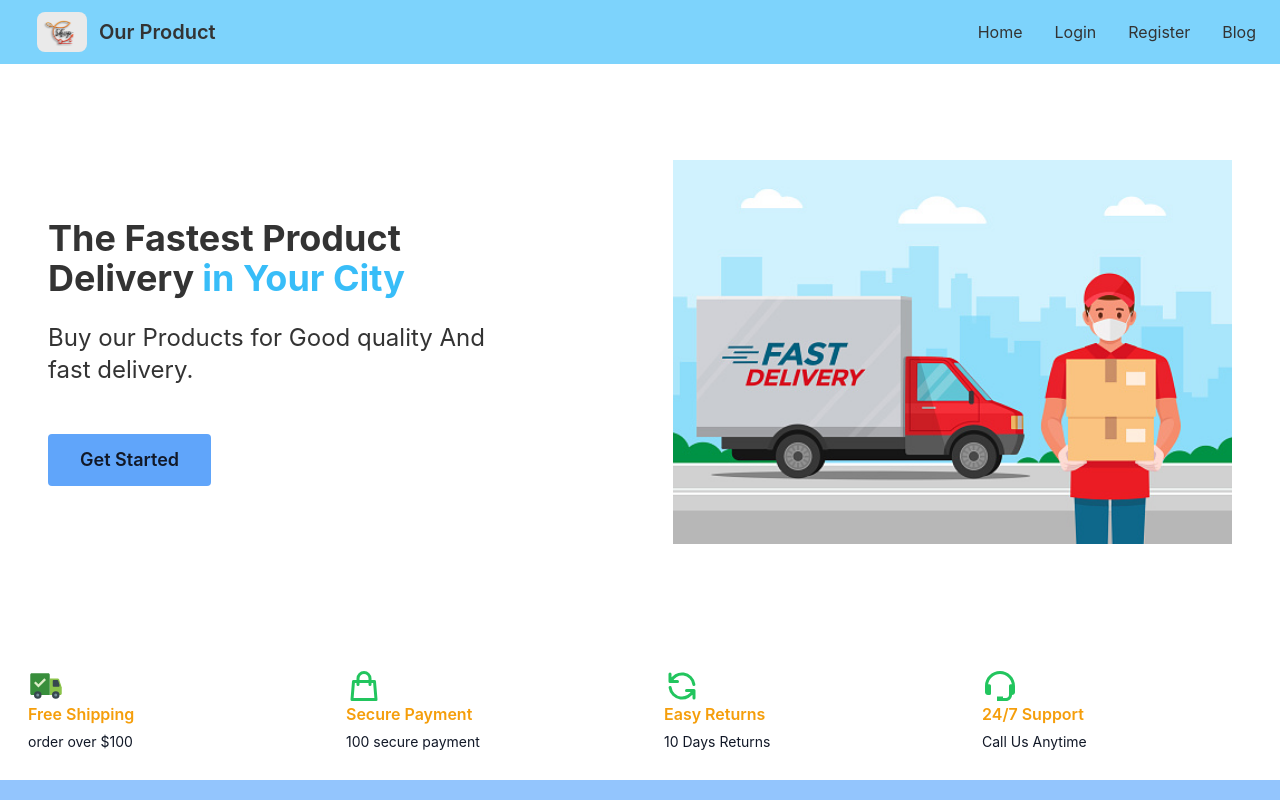
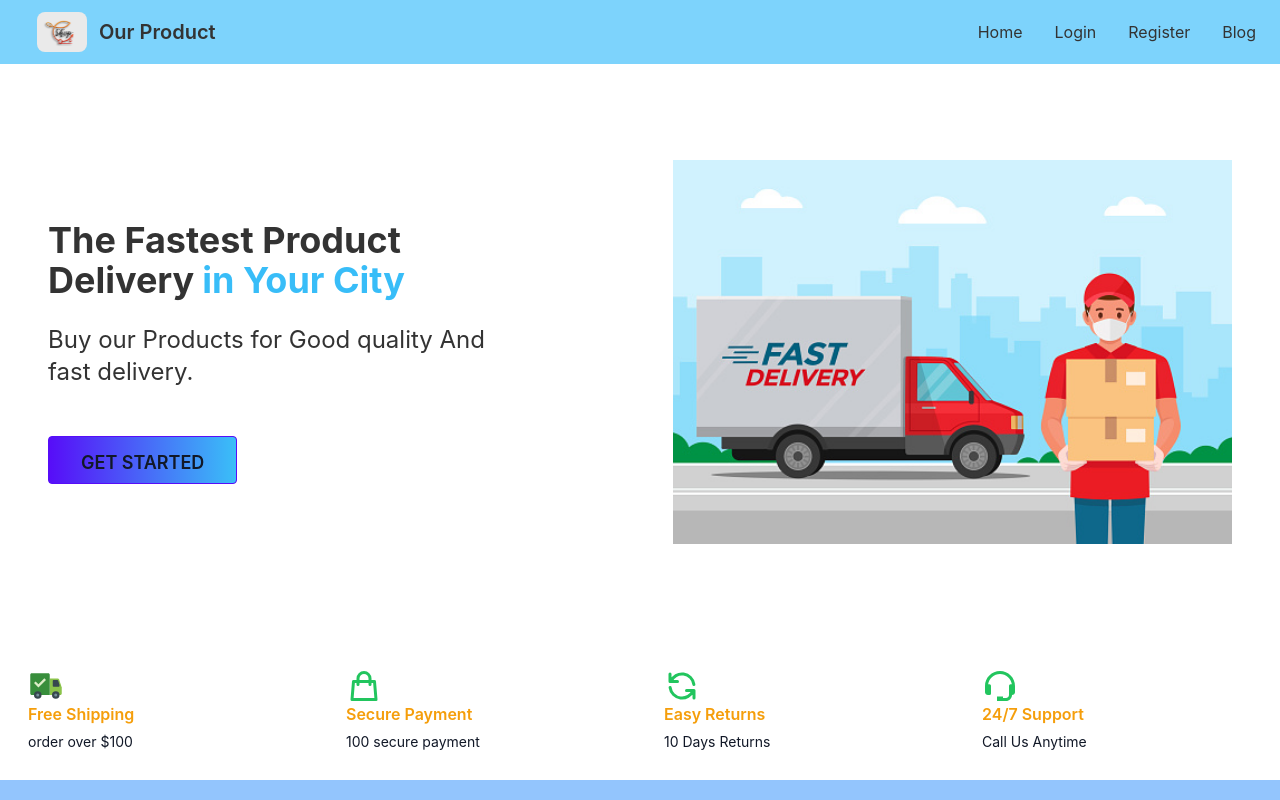
Before and after one commit to anisa6121/resale-product-website, a React (Create React App) app: page / in a window 1280 px wide. Shown: the top 800 px of the page. Built offline with nearby package versions, Linux system fonts and the light colour scheme; no server answers.

Commit message:
primary-button-add

```diff
--- a/src/Pages/Home/Banner/Banner.js
+++ b/src/Pages/Home/Banner/Banner.js
@@ -3,6 +3,7 @@ import { Link } from 'react-router-dom';
 
 
 import hero from '../../../assets/hero.png'
+import PrimaryButton from '../../../components/PrimaryButton/PrimaryButton';
 
 const Banner = () => {
     return (
@@ -19,16 +20,13 @@ const Banner = () => {
 					<p className="mt-6 mb-8 text-2xl sm:mb-12">
 						Buy our Products for Good quality And
 						fast delivery.
-
 					</p>
 
 					<div className="flex flex-col space-y-4 sm:items-center sm:justify-center sm:flex-row sm:space-y-0 sm:space-x-4 lg:justify-start">
-						<Link
-							to="/"
-							className="px-8 py-3 text-lg font-semibold rounded bg-blue-400 text-gray-900"
-						>
+
+						<PrimaryButton>
 							Get Started
-						</Link>
+						</PrimaryButton>
 					</div>
 				</div>
 
--- /dev/null
+++ b/src/components/PrimaryButton/PrimaryButton.js
@@ -0,0 +1,11 @@
+import React from 'react';
+
+const PrimaryButton = ({children}) => {
+    return (
+		<button className="px-8 py-3 text-lg font-semibold rounded btn btn-primary bg-gradient-to-r from-primary to-info text-gray-900">
+			{children}
+		</button>
+    );
+};
+
+export default PrimaryButton;
```
